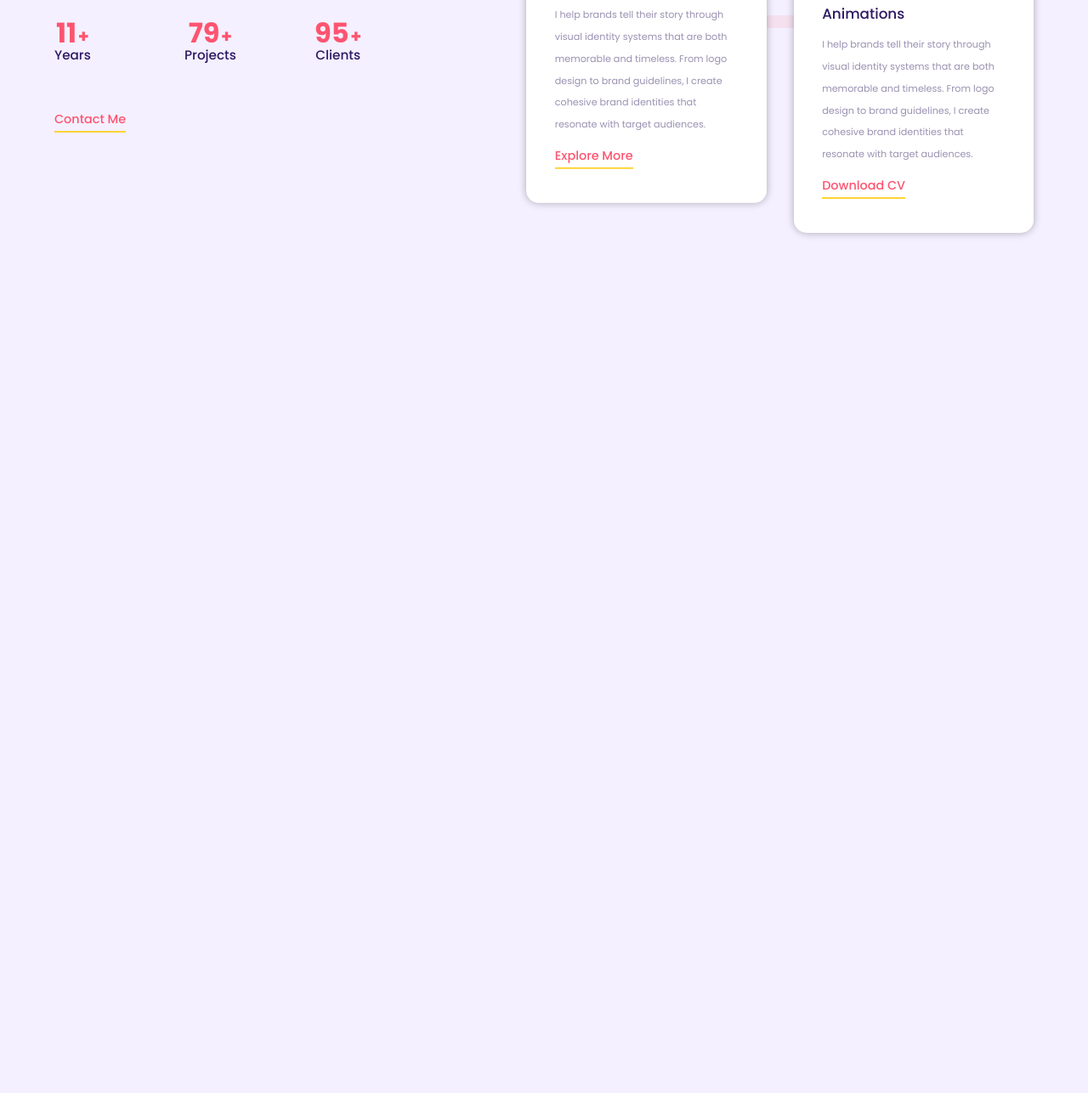
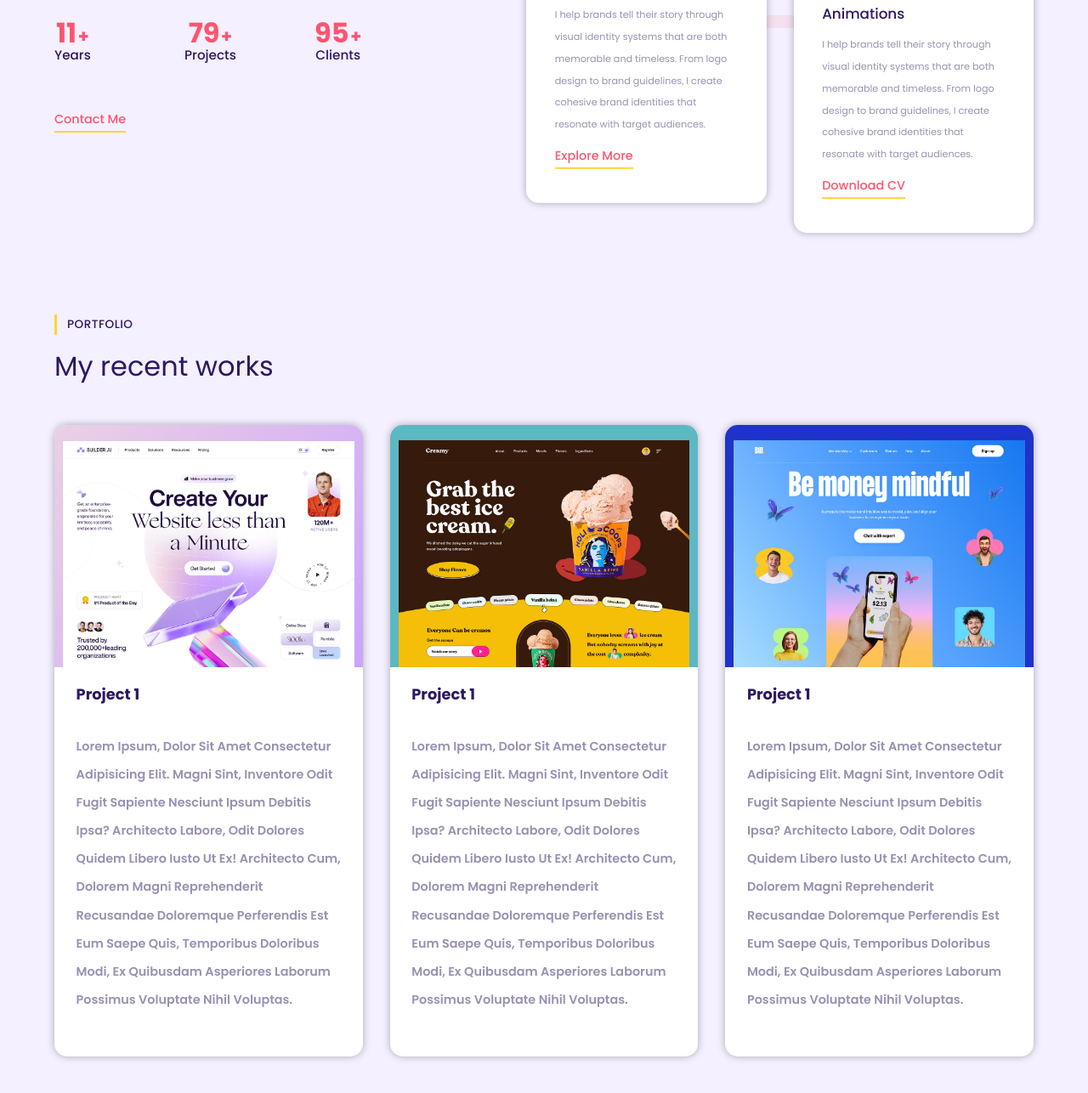
Before and after one commit to Precoder365/Alex-Portfolio, a plain HTML site: page index.html in a window 1280 px wide. Shown: the part 2679-3965 px from the top of the page at 85% size. Before the commit the page ends 3001 px from the top, so only its background shows below. Drawn offline with nearby package versions, Linux system fonts and the light colour scheme.

Commit message:
Add portfolio styles to CSS file

```diff
--- a/css/style.css
+++ b/css/style.css
@@ -418,3 +418,55 @@ nav.container{
     z-index:-1;
     opacity:0.1;
 }
+
+/* PORTFOLIO */
+
+.portfolio .heading{
+    font-family: 'Poppins', sans-serif;
+    font-size: 2rem;
+}
+
+.portfolio-header{
+    padding-bottom:2rem;
+}
+
+.portfolio-title{
+    padding-bottom:1rem;
+}
+
+.portfolio-gallery{
+    display: grid;
+    grid-template-columns: repeat(auto-fill,minmax(300px,1fr));
+    gap:2rem;
+}
+
+.prt-card{
+    border-radius: 15px;
+    overflow:hidden;
+    background-color: var(--bg-color-2);
+    box-shadow: 0 0 10px rgba(0,0,0,0.3);
+    display: grid;
+    grid-template-rows: 1fr auto;
+}
+
+.prt-image{
+    overflow: hidden;
+    display: flex;
+    align-items: center;
+    justify-content: center;
+}
+
+.prt-image img{
+    width: 105%;
+}
+
+.prt-desc{
+    padding:1.1rem 1.6rem;
+}
+
+.prt-desc{
+    font-size: .95rem;
+    color:var(--heading-color);
+    font-weight:600;
+    text-transform: capitalize;
+}
--- a/index.html
+++ b/index.html
@@ -76,7 +76,9 @@
                         About me
                     </h3>
                     <h1 class="heading">Better design,<br> better experiences</h1>
-                    <p class="text">I'm Alex, a passionate and creative graphic designer with a knack for turning ideas into visual masterpieces. Design has always been my language of expression, allowing me to communicate and connect with the world in unique ways.</p>
+                    <p class="text">I'm Alex, a passionate and creative graphic designer with a knack for turning ideas
+                        into visual masterpieces. Design has always been my language of expression, allowing me to
+                        communicate and connect with the world in unique ways.</p>
                 </div>
             </div>
         </section>
@@ -89,7 +91,16 @@
                         <h1 class="heading">Tech Stack</h1>
                         <div class="box-desc">
                             <p class="text">
-                                I am proficient in a diverse array of graphic design tools and technologies, each a brushstroke in my creative palette. Armed with 10 years of experience, I wield the Adobe Creative Suite—mastering Photoshop for intricate photo manipulations, Illustrator for precise vector graphics, and InDesign for polished layouts. My design journey extends into the third dimension with expertise in Three.js and Babylon.js, allowing me to craft immersive and interactive 3D experiences. Proficient in UI/UX design, I utilize tools like Sketch and Figma to sculpt user-friendly interfaces that seamlessly merge form and function. My creative toolkit extends beyond design software. My commitment to continuous learning keeps me at the forefront of industry trends, ensuring that each design I create tells a compelling visual story.
+                                I am proficient in a diverse array of graphic design tools and technologies, each a
+                                brushstroke in my creative palette. Armed with 10 years of experience, I wield the Adobe
+                                Creative Suite—mastering Photoshop for intricate photo manipulations, Illustrator for
+                                precise vector graphics, and InDesign for polished layouts. My design journey extends
+                                into the third dimension with expertise in Three.js and Babylon.js, allowing me to craft
+                                immersive and interactive 3D experiences. Proficient in UI/UX design, I utilize tools
+                                like Sketch and Figma to sculpt user-friendly interfaces that seamlessly merge form and
+                                function. My creative toolkit extends beyond design software. My commitment to
+                                continuous learning keeps me at the forefront of industry trends, ensuring that each
+                                design I create tells a compelling visual story.
                             </p>
                         </div>
                     </div>
@@ -127,7 +138,9 @@
                     <h3 class="sub-heading">My Services</h3>
                     <h1 class="heading">Things I may do for my clients</h1>
                     <p class="text">
-                        From offering a fresh perspective to providing a second set of eyes, I offer a range of services to help my clients achieve their goals. I work closely with my clients to understand their needs and deliver solutions that exceed their expectations.
+                        From offering a fresh perspective to providing a second set of eyes, I offer a range of services
+                        to help my clients achieve their goals. I work closely with my clients to understand their needs
+                        and deliver solutions that exceed their expectations.
                     </p>
                     <div class="milestones">
                         <div class="ml">
@@ -152,7 +165,9 @@
                         <div class="card-desc">
                             <h3>Brand Identity</h3>
                             <p class="text">
-                                I help brands tell their story through visual identity systems that are both memorable and timeless. From logo design to brand guidelines, I create cohesive brand identities that resonate with target audiences.
+                                I help brands tell their story through visual identity systems that are both memorable
+                                and timeless. From logo design to brand guidelines, I create cohesive brand identities
+                                that resonate with target audiences.
                             </p>
                         </div>
                         <a href="#" class="btn secondary-btn">Explore more</a>
@@ -161,7 +176,9 @@
                         <div class="card-desc">
                             <h3>Product Design</h3>
                             <p class="text">
-                                I help brands tell their story through visual identity systems that are both memorable and timeless. From logo design to brand guidelines, I create cohesive brand identities that resonate with target audiences.
+                                I help brands tell their story through visual identity systems that are both memorable
+                                and timeless. From logo design to brand guidelines, I create cohesive brand identities
+                                that resonate with target audiences.
                             </p>
                         </div>
                         <a href="#" class="btn secondary-btn">Explore more</a>
@@ -170,7 +187,9 @@
                         <div class="card-desc">
                             <h3>3D designing</h3>
                             <p class="text">
-                                I help brands tell their story through visual identity systems that are both memorable and timeless. From logo design to brand guidelines, I create cohesive brand identities that resonate with target audiences.
+                                I help brands tell their story through visual identity systems that are both memorable
+                                and timeless. From logo design to brand guidelines, I create cohesive brand identities
+                                that resonate with target audiences.
                             </p>
                         </div>
                         <a href="#" class="btn secondary-btn">Explore more</a>
@@ -179,7 +198,9 @@
                         <div class="card-desc">
                             <h3>Animations</h3>
                             <p class="text">
-                                I help brands tell their story through visual identity systems that are both memorable and timeless. From logo design to brand guidelines, I create cohesive brand identities that resonate with target audiences.
+                                I help brands tell their story through visual identity systems that are both memorable
+                                and timeless. From logo design to brand guidelines, I create cohesive brand identities
+                                that resonate with target audiences.
                             </p>
                         </div>
                         <a href="#" class="btn secondary-btn">Download CV</a>
@@ -188,7 +209,51 @@
             </div>
         </section>
 
-
+        <section class="portfolio section">
+            <div class="container">
+                <div class="portfolio-header">
+                    <div class="portfolio-title">
+                        <h3 class="sub-heading">Portfolio</h3>
+                        <h1 class="heading">My recent works</h1>
+                    </div>
+                </div>
+                <div class="portfolio-gallery">
+                    <div class="prt-card">
+                        <div class="prt-image">
+                            <img src="public/images/p1.png" alt="">
+                        </div>
+                        <div class="prt-desc">
+                            <h3>Project 1</h3>
+                            <p class="text">
+                                Lorem ipsum, dolor sit amet consectetur adipisicing elit. Magni sint, inventore odit fugit sapiente nesciunt ipsum debitis ipsa? Architecto labore, odit dolores quidem libero iusto ut ex! Architecto cum, dolorem magni reprehenderit recusandae doloremque perferendis est eum saepe quis, temporibus doloribus modi, ex quibusdam asperiores laborum possimus voluptate nihil voluptas.
+                            </p>
+                        </div>
+                    </div>
+                    <div class="prt-card">
+                        <div class="prt-image">
+                            <img src="public/images/p2.jpg" alt="">
+                        </div>
+                        <div class="prt-desc">
+                            <h3>Project 1</h3>
+                            <p class="text">
+                                Lorem ipsum, dolor sit amet consectetur adipisicing elit. Magni sint, inventore odit fugit sapiente nesciunt ipsum debitis ipsa? Architecto labore, odit dolores quidem libero iusto ut ex! Architecto cum, dolorem magni reprehenderit recusandae doloremque perferendis est eum saepe quis, temporibus doloribus modi, ex quibusdam asperiores laborum possimus voluptate nihil voluptas.
+                            </p>
+                        </div>
+                    </div>
+                    <div class="prt-card">
+                        <div class="prt-image">
+                            <img src="public/images/p3.jpg" alt="">
+                        </div>
+                        <div class="prt-desc">
+                            <h3>Project 1</h3>
+                            <p class="text">
+                                Lorem ipsum, dolor sit amet consectetur adipisicing elit. Magni sint, inventore odit fugit sapiente nesciunt ipsum debitis ipsa? Architecto labore, odit dolores quidem libero iusto ut ex! Architecto cum, dolorem magni reprehenderit recusandae doloremque perferendis est eum saepe quis, temporibus doloribus modi, ex quibusdam asperiores laborum possimus voluptate nihil voluptas.
+                            </p>
+                        </div>
+                    </div>
+                </div>
+            </div>
+        </section>
     </main>
 
     <script src="js/script.js"></script>
```
Also changed, not shown: public/images/p1.jpg (added), public/images/p1.png (added), public/images/p2.jpg (added), public/images/p2.png (added), public/images/p3.jpg (added).
